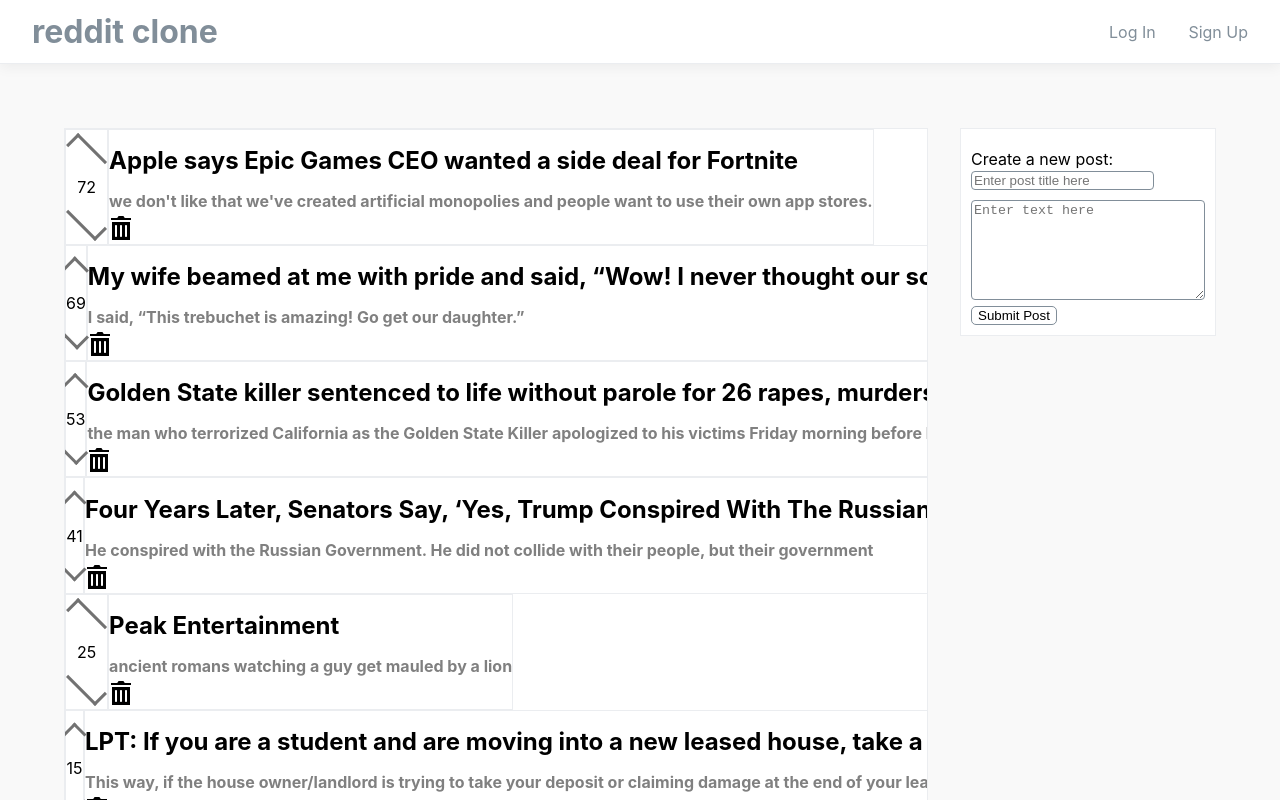
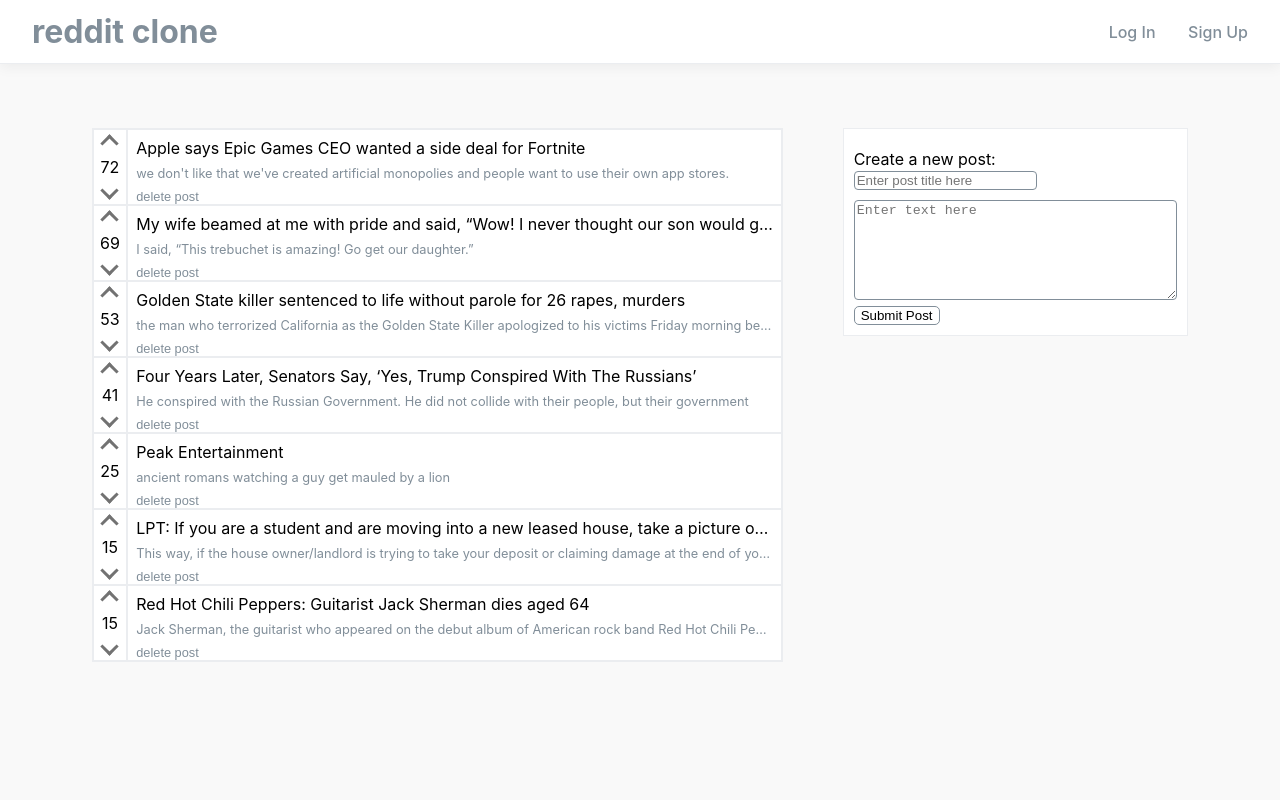
Before and after one commit to alex-dunarentu/reddit-clone, a React (Create React App) app: page / in a window 1280 px wide. Shown: the top 800 px of the page. Built offline with nearby package versions, Linux system fonts and the light colour scheme.

Commit message:
finished styling

```diff
--- a/src/App.scss
+++ b/src/App.scss
@@ -2,5 +2,5 @@
   display: flex;
   width: 90%;
   margin: 4rem auto;
-  min-height: 100vh;
+  justify-content: space-evenly;
 }
--- a/src/components/create-post/create-post.styles.scss
+++ b/src/components/create-post/create-post.styles.scss
@@ -1,5 +1,5 @@
 .AddPost {
-  width: 25%;
+  width: 30%;
   padding: 10px;
   height: fit-content;
   border: 1px solid rgb(235, 237, 240);
--- a/src/components/header/header.component.jsx
+++ b/src/components/header/header.component.jsx
@@ -4,10 +4,10 @@ import "./header.styles.scss";
 const Header = () => {
   return (
     <div className="HeaderComponent">
-      <h1>reddit clone</h1>
-      <ul>
-        <li>Log In</li>
-        <li>Sign Up</li>
+      <h1 className="HeaderTitle">reddit clone</h1>
+      <ul className="UserOptions">
+        <li className="User">Log In</li>
+        <li className="User">Sign Up</li>
       </ul>
     </div>
   );
--- a/src/components/header/header.styles.scss
+++ b/src/components/header/header.styles.scss
@@ -10,26 +10,27 @@
   align-items: center;
   border-bottom: 1px solid rgb(235, 237, 240);
   box-shadow: rgba(0, 0, 0, 0.05) 0px 4px 12px;
-  h1 {
+  .HeaderTitle {
     margin-left: 2rem;
     color: #818e99;
   }
-  ul {
+  .UserOptions {
     list-style-type: none;
     margin: 0 1rem;
     padding: 0;
     display: flex;
     align-items: center;
-    li {
+    .User {
       min-width: 4rem;
       cursor: pointer;
       text-align: center;
       padding: 0.5rem;
+      font-weight: 500;
       margin: 0.5rem;
       color: rgb(129, 142, 153);
       border-radius: 10px;
     }
-    li:hover {
+    .User:hover {
       font-weight: bold;
       text-decoration: underline;
     }
--- a/src/components/posts/posts.component.jsx
+++ b/src/components/posts/posts.component.jsx
@@ -23,20 +23,11 @@ const Posts = ({ posts, handleVotePos, handleVoteNeg }) => {
             ></i>
           </div>
           <div className="PostDescription">
-            <div className="PostTitle">
-              <h1>{title}</h1>
-            </div>
-            <div className="PostText">
-              <h2>{description}</h2>
-              <svg
-                xmlns="http://www.w3.org/2000/svg"
-                width="24"
-                height="24"
-                viewBox="0 0 24 24"
-              >
-                <path d="M3 6v18h18v-18h-18zm5 14c0 .552-.448 1-1 1s-1-.448-1-1v-10c0-.552.448-1 1-1s1 .448 1 1v10zm5 0c0 .552-.448 1-1 1s-1-.448-1-1v-10c0-.552.448-1 1-1s1 .448 1 1v10zm5 0c0 .552-.448 1-1 1s-1-.448-1-1v-10c0-.552.448-1 1-1s1 .448 1 1v10zm4-18v2h-20v-2h5.711c.9 0 1.631-1.099 1.631-2h5.315c0 .901.73 2 1.631 2h5.712z" />
-              </svg>
-            </div>
+            <h1 className="PostTitle">{title}</h1>
+            <h2 className="PostText">{description}</h2>
+            <button type="delete" className="DeleteIcon">
+              delete post
+            </button>
           </div>
         </div>
       ))}
--- a/src/components/posts/posts.styles.scss
+++ b/src/components/posts/posts.styles.scss
@@ -1,15 +1,14 @@
 .Posts {
-  min-height: 100vh;
   background-color: white;
   margin: 4rem 1rem 0 0;
   border: 1px solid rgb(235, 237, 240);
-  max-width: 75%;
+  max-width: 60%;
 }
 .Arrow {
   border: solid rgb(114, 114, 114);
   border-width: 0 3px 3px 0;
   display: inline-block;
-  padding: 7px;
+  padding: 5px;
   cursor: pointer;
 }
 .Up {
@@ -23,13 +22,14 @@
 }
 
 .PostComponent {
+  position: relative;
   display: flex;
-  overflow: hidden;
   height: fit-content;
   .PostVotes {
-    width: 5%;
+    min-width: 5%;
     display: flex;
     flex-direction: column;
+    align-items: center;
     justify-content: space-evenly;
     border: 1px solid rgb(235, 237, 240);
 
@@ -39,28 +39,38 @@
   }
   .PostDescription {
     border: 1px solid rgb(235, 237, 240);
+    width: 95%;
     .PostTitle {
-      font-size: 1.2rem;
-      h1 {
-        font-size: 1.5rem;
+      font-size: 1rem;
+      margin: 0.5rem;
+      color: black;
+      font-weight: 400;
       white-space: nowrap;
       overflow: hidden;
       text-overflow: ellipsis;
     }
-    }
     .PostText {
-      color: gray;
-      h2 {
-        font-size: 1rem;
+      color: #818e99;
+      font-weight: 400;
+      font-size: 0.8rem;
       white-space: nowrap;
       overflow: hidden;
       text-overflow: ellipsis;
-        margin: 5px 0;
+      margin: 0.5rem;
     }
-      svg {
-        margin: 0;
+    .DeleteIcon {
+      display: block;
+      font-size: 0.8rem;
+      appearance: none;
+      background: none;
+      border: none;
       padding: 0;
+      margin-left: 0.5rem;
+      color: #818e99;
+    }
+    .DeleteIcon:hover {
+      color: black;
+      cursor: pointer;
     }
   }
 }
-}
```
Lines whose indentation alone changed are shown as unchanged.
